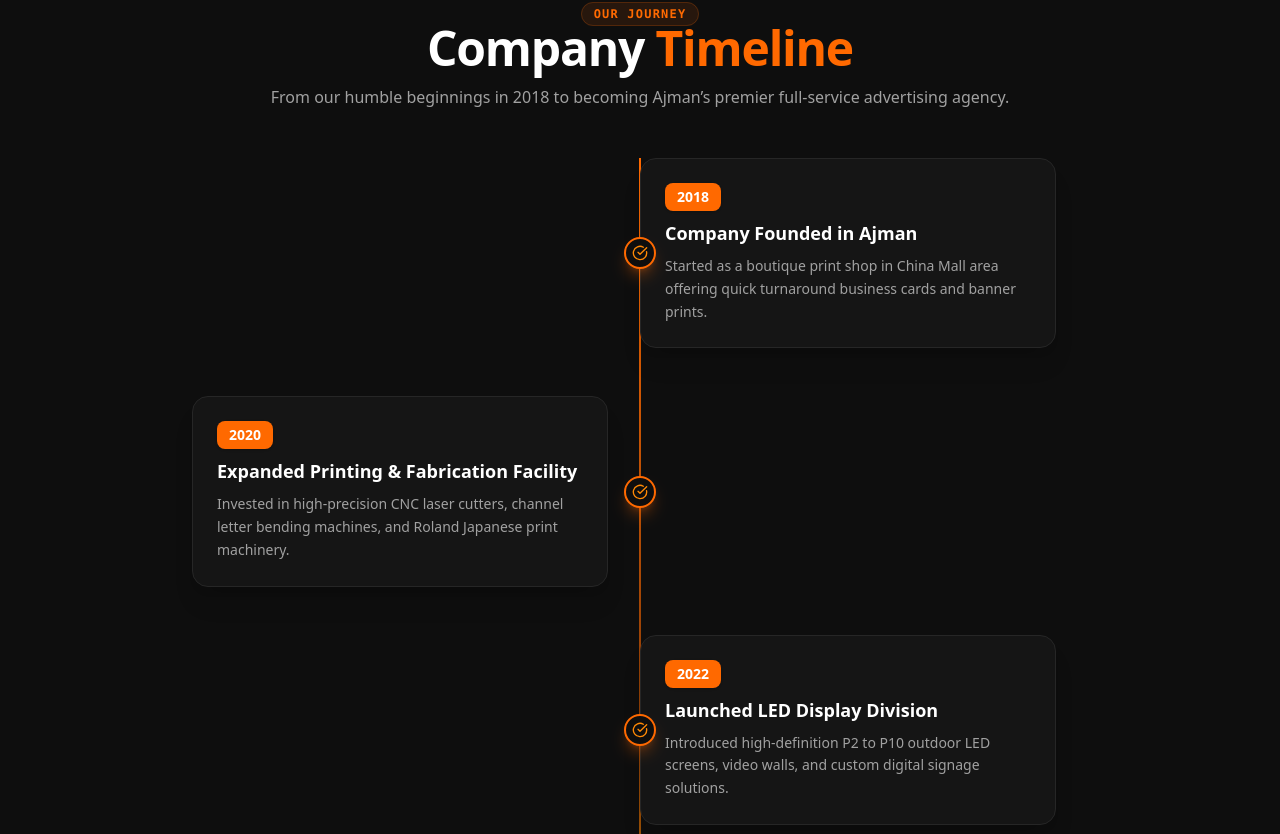
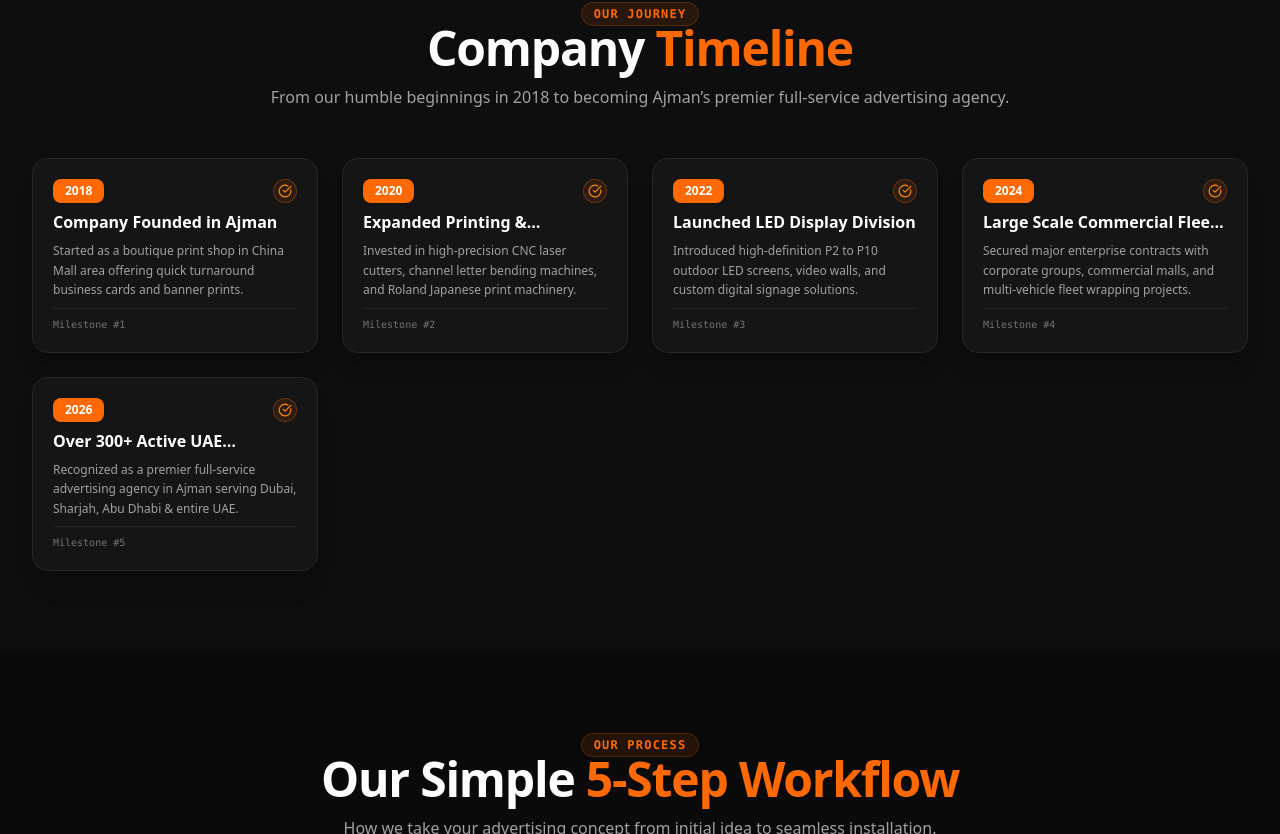
Before and after one commit to ahmathmusharraf/PixelsAdvertisement2, a React (Vite) app: page / in a window 1280 px wide. Shown: the part 7506-8340 px from the top of the page. Built offline with nearby package versions, Linux system fonts and the light colour scheme.

Commit message:
Update TimelineSection.tsx

```diff
--- a/src/components/TimelineSection.tsx
+++ b/src/components/TimelineSection.tsx
@@ -27,62 +27,45 @@ export const TimelineSection: React.FC = () => {
           </p>
         </motion.div>
 
-        {/* Timeline Desktop / Mobile Container */}
-        <div className="relative max-w-4xl mx-auto">
-          {/* Vertical Connecting Line */}
-          <motion.div
-            initial={{ scaleY: 0 }}
-            whileInView={{ scaleY: 1 }}
-            viewport={{ once: true }}
-            transition={{ duration: 1, ease: 'easeOut' }}
-            className="absolute left-4 sm:left-1/2 top-0 bottom-0 w-0.5 bg-gradient-to-b from-orange-500 via-orange-500/50 to-amber-400 -translate-x-1/2 origin-top"
-          />
-
-          <div className="space-y-12">
-            {timelineData.map((item, idx) => {
-              const isEven = idx % 2 === 0;
-              return (
+        {/* Timeline Cards Grid - 2 Columns on Mobile */}
+        <div className="grid grid-cols-2 lg:grid-cols-4 gap-2.5 sm:gap-6">
+          {timelineData.map((item, idx) => (
             <motion.div
               key={item.year}
-                  initial={{ opacity: 0, x: isEven ? 30 : -30 }}
-                  whileInView={{ opacity: 1, x: 0 }}
-                  viewport={{ once: true, margin: '-50px' }}
-                  transition={{ duration: 0.5, delay: idx * 0.1 }}
-                  className={`relative flex flex-col sm:flex-row items-center ${
-                    isEven ? 'sm:flex-row-reverse' : ''
-                  }`}
+              initial={{ opacity: 0, y: 20 }}
+              whileInView={{ opacity: 1, y: 0 }}
+              viewport={{ once: true }}
+              transition={{ duration: 0.4, delay: idx * 0.08 }}
+              whileHover={{ y: -4 }}
+              className="bg-neutral-900/80 border border-neutral-800 hover:border-orange-500/50 p-2.5 sm:p-5 rounded-xl sm:rounded-2xl shadow-xl transition-all duration-300 group flex flex-col justify-between"
             >
-                  {/* Content Box */}
-                  <div className="w-full sm:w-1/2 pl-12 sm:pl-0 sm:px-8">
-                    <motion.div
-                      whileHover={{ y: -4 }}
-                      className="bg-neutral-900/80 border border-neutral-800 hover:border-orange-500/50 p-6 rounded-2xl shadow-xl transition-all duration-300 group"
-                    >
-                      <div className="flex items-center justify-between mb-2">
-                        <span className="px-3 py-1 rounded-lg bg-orange-500 text-white font-extrabold text-sm shadow">
+              <div>
+                <div className="flex items-center justify-between mb-1.5 sm:mb-2">
+                  <span className="px-2 sm:px-3 py-0.5 sm:py-1 rounded-md sm:rounded-lg bg-orange-500 text-white font-extrabold text-[10px] sm:text-xs shadow">
                     {item.year}
                   </span>
-                        <Flame className="w-4 h-4 text-orange-400 opacity-0 group-hover:opacity-100 transition" />
+                  <div className="w-5 h-5 sm:w-6 sm:h-6 rounded-full bg-orange-500/10 border border-orange-500/30 text-orange-400 flex items-center justify-center">
+                    <CheckCircle className="w-3 h-3 sm:w-3.5 sm:h-3.5" />
+                  </div>
                 </div>
 
-                      <h3 className="text-lg font-bold text-white group-hover:text-orange-400 transition">
+                <h3 className="text-xs sm:text-base font-bold text-white group-hover:text-orange-400 transition leading-snug line-clamp-1">
                   {item.title}
                 </h3>
 
-                      <p className="text-xs sm:text-sm text-neutral-400 leading-relaxed mt-2">
+                <p className="text-[11px] sm:text-xs text-neutral-400 leading-tight sm:leading-relaxed mt-1 sm:mt-2 line-clamp-3">
                   {item.description}
                 </p>
-                    </motion.div>
               </div>
 
-                  {/* Center Node Pin */}
-                  <div className="absolute left-4 sm:left-1/2 -translate-x-1/2 w-8 h-8 rounded-full bg-[#0E0E0E] border-2 border-orange-500 text-orange-400 flex items-center justify-center shadow-lg shadow-orange-500/30 z-10">
-                    <CheckCircle className="w-4 h-4" />
+              <div className="mt-2 pt-2 border-t border-neutral-800/80 flex items-center justify-between">
+                <span className="text-[9px] sm:text-[10px] text-neutral-500 font-mono">
+                  Milestone #{idx + 1}
+                </span>
+                <Flame className="w-3 h-3 sm:w-3.5 sm:h-3.5 text-orange-400 opacity-0 group-hover:opacity-100 transition" />
               </div>
             </motion.div>
-              );
-            })}
-          </div>
+          ))}
         </div>
       </div>
     </section>
```
Lines whose indentation alone changed are shown as unchanged.
